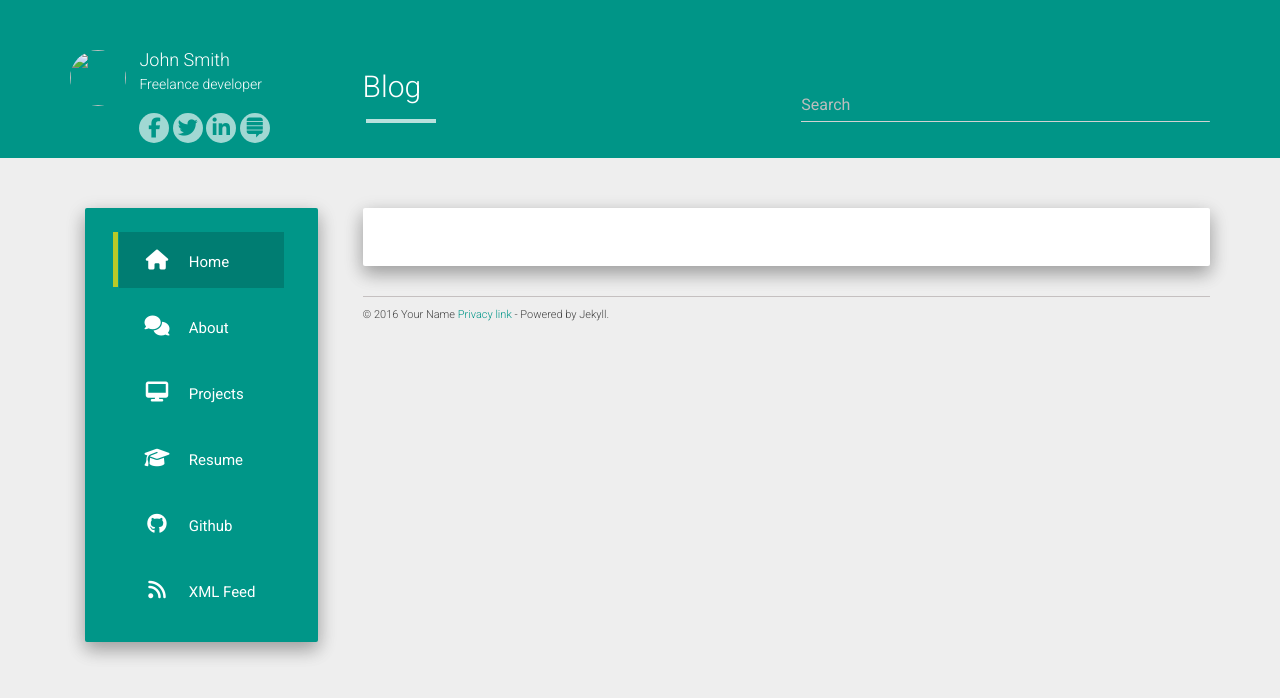
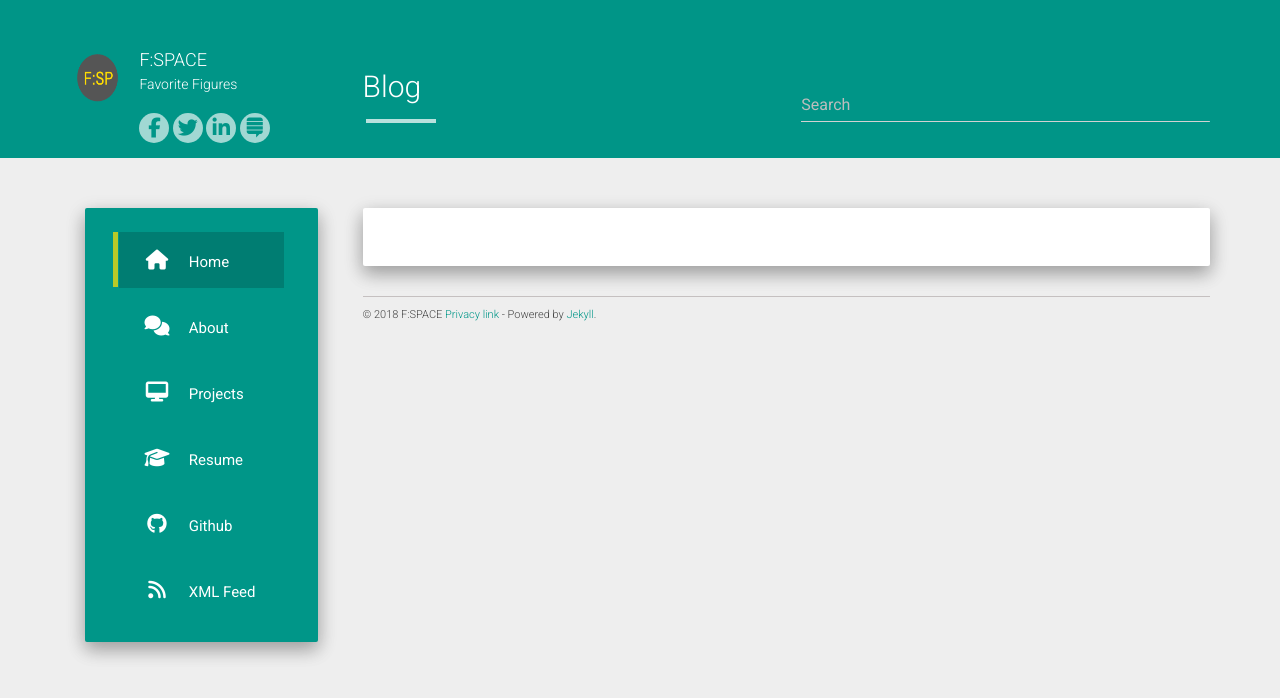
Before and after one commit to fspace20/miaefarm-py, a Jekyll site: the page built from jekyll/index.html, in a window 1280 px wide. Shown: the top 698 px of the page. Built offline with Jekyll 4.4.1, drawn with Linux system fonts in a browser that asks for light colours; nearby versions of some CDN libraries; the list of posts is cut into pages by our own code.

Commit message:
config updated: name, accounts, logo

```diff
--- a/jekyll/_config.yml
+++ b/jekyll/_config.yml
@@ -1,28 +1,28 @@
-title: John Smith
-description: My Personal Blog
-author: John Smith
-logo: /hcz-jekyll-blog/static/img/avatar.png
-github: https://github.com/codeasashu
-about: Freelance developer
+title: Blog
+description: Git Blog
+author: F:SPACE
+logo: /static/img/logo.png
+github: https://github.com/fspace20
+about: Favorite Figures
 
 baseurl: ""
 url: ""
 
 allowsearch: true
 
-disqus_shortname: aboutashu
-google_analytics: UA-72862926-1
+disqus_shortname: fspace20
+google_analytics: UA-121537733-1
 
 share:
-  twitter_username: \#
+  twitter_username: f_space20
   fb_appid: 000000000000
 
 
 enableTags: true
 tagarray: []
 
-paginate: 20
-per_page: 20
+paginate: 10
+per_page: 10
 paginate_path: "/page:num/"
 markdown: kramdown
 gems: [jekyll-paginate, jekyll-gist]
--- a/jekyll/_includes/footer.html
+++ b/jekyll/_includes/footer.html
@@ -1,5 +1,5 @@
 <footer>
-  © 2016 Your Name <a href="#">Privacy link</a> - Powered by Jekyll.
+  © 2018 F:SPACE <a href="#">Privacy link</a> - Powered by <a href="https://jekyllrb.com">Jekyll</a>.
 </footer>
 <div align="center">
   <script async src="https://pagead2.googlesyndication.com/pagead/js/adsbygoogle.js"></script>
```
Also changed, not shown: jekyll/static/img/logo.png (added).
